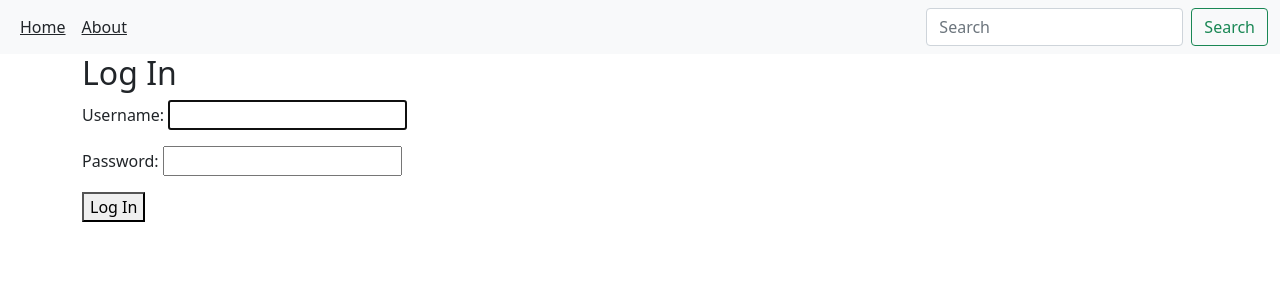
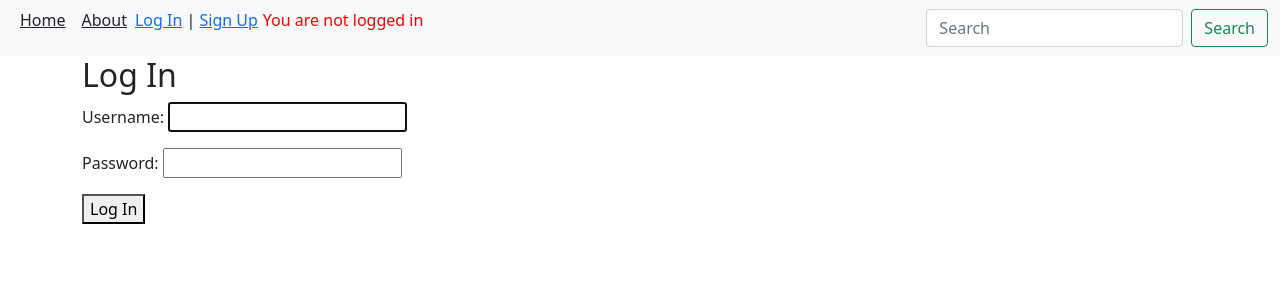
Before and after one commit to Vladimir-82/books, a Django app: page /accounts/login/ in a window 1280 px wide. Shown: the top 300 px of the page. Run offline with Django 3.2, Linux system fonts and the light colour scheme.

Commit message:
chapter_6_complete

```diff
--- a/static/css/base.css
+++ b/static/css/base.css
@@ -7,3 +7,14 @@ h1 {
     height: 300px;
     width: auto;
 }
+
+
+#not_reg {
+  color: red;
+  margin-left: 5px;
+}
+
+#reg {
+  color: green;
+  margin-left: 5px;
+}
--- a/templates/_base.html
+++ b/templates/_base.html
@@ -19,10 +19,29 @@
                     <li class="nav-item">
                       <a class="p-2 text-dark" href="{% url 'about' %}">About</a>
                     </li>
+
+                        {% if user.is_authenticated %}
+                        <li class="nav-item">
+                            <p><a href="{% url 'logout' %}">Log Out</a></p>
+                        </li>
+                        <li class="nav-item" id="reg">
+                            Hi {{ user.email }}!
+                        </li>
+                        {% else %}
+                        <li class="nav-item">
+                            <a href="{% url 'login' %}">Log In</a> | <a href="{% url 'signup' %}">Sign Up</a>
+                        </li>
+                        <li class="nav-item" id="not_reg">
+                            <p>You are not logged in</p>
+                        </li>
+                    {% endif %}
+
+
                   </ul>
                   <form class="d-flex" role="search">
                     <input class="form-control me-2" type="search" placeholder="Search" aria-label="Search">
                     <button class="btn btn-outline-success" type="submit">Search</button>
+
                   </form>
                 </div>
               </div>
```
Also changed, not shown: pages/tests.py (+28 -1 lines), templates/home.html (+0 -8 lines).
